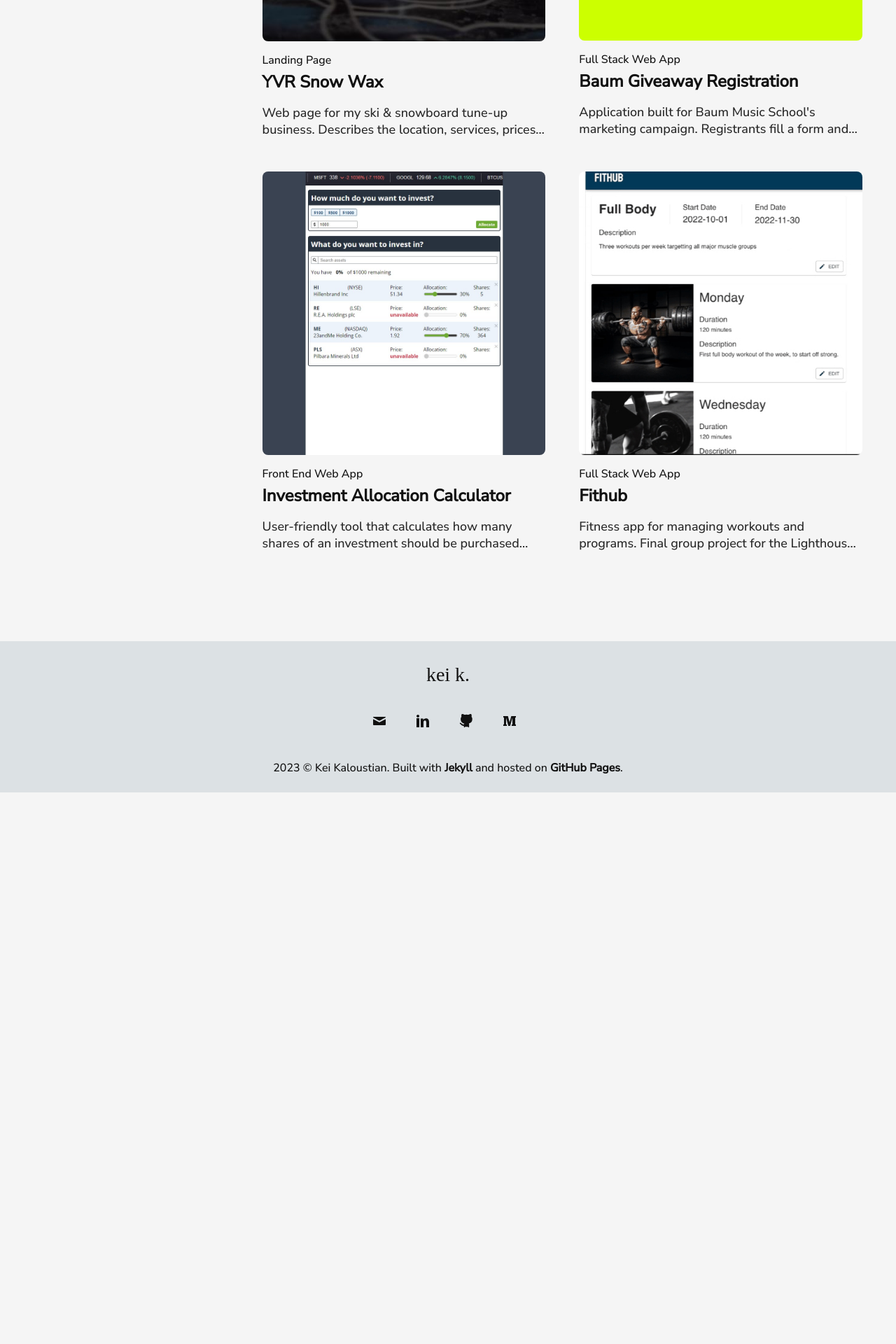
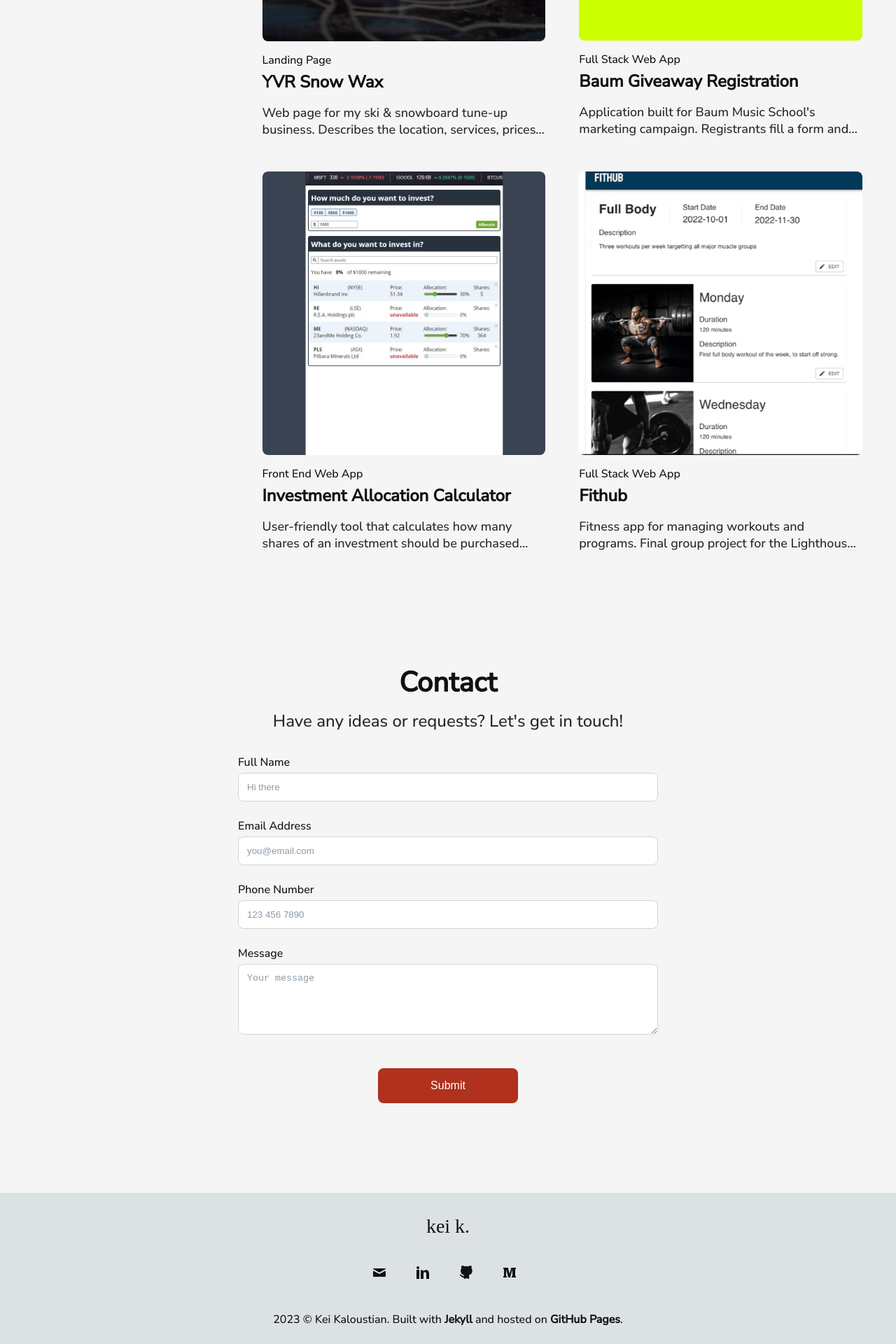
Before and after one commit to keikaloustian/keikaloustian.github.io, a Jekyll site: the page built from index.html, in a window 1280 px wide. Shown: the part 1126-3046 px from the top of the page at 70% size. Built offline with Jekyll 4.4.1, drawn with Linux system fonts in a browser that asks for light colours; some web fonts are replaced; before the commit the page ends 2258 px from its top, so only the background shows below that.

Commit message:
Build contact form

```diff
--- a/_includes/contact.html
+++ b/_includes/contact.html
@@ -1,3 +1,64 @@
-<section id="contact">
-  <!-- Contact form section content goes here -->
+<section id="contact" class="contact">
+  <div class="layout-container contact-container">
+    <h1 class="form__heading">Contact</h1>
+
+    <p class="form__p">Have any ideas or requests? Let's get in touch!</p>
+
+    <form
+      action="https://api.web3forms.com/submit"
+      method="POST"
+      id="contact-form"
+      class="form"
+    >
+      <input type="hidden" name="access_key" value="YOUR_ACCESS_KEY_HERE" />
+      <input
+        type="hidden"
+        name="subject"
+        value="New Submission from Web3Forms"
+      />
+      <input type="checkbox" name="botcheck" id="" style="display: none" />
+
+      <!-- NAME -->
+      <label for="name" class="form__label">Full Name</label>
+      <input
+        type="text"
+        name="name"
+        placeholder="Hi there"
+        required
+        class="form__input"
+      />
+
+      <!-- EMAIL -->
+      <label for="email" class="form__label">Email Address</label>
+      <input
+        type="email"
+        name="email"
+        placeholder="you@email.com"
+        required
+        class="form__input"
+      />
+
+      <label for="phone" class="form__label">Phone Number</label>
+      <input
+        type="text"
+        name="phone"
+        placeholder="123 456 7890"
+        required
+        class="form__input"
+      />
+
+      <label for="message" class="form__label">Message</label>
+      <textarea
+        rows="5"
+        name="message"
+        placeholder="Your message"
+        class="form__input form__input--message"
+        required
+      ></textarea>
+    </form>
+    <button type="submit" form="contact-form" class="form__button-send">
+      Submit
+    </button>
+    <p class="form__result" id="result"></p>
+  </div>
 </section>
--- a/_sass/base.scss
+++ b/_sass/base.scss
@@ -30,6 +30,14 @@ h6,
 p {
   margin-top: 0;
   margin-bottom: 0;
+}
+
+button {
+  border: none;
+}
+
+input, textarea {
+  box-sizing: border-box;
 }
 
 img,
--- /dev/null
+++ b/_sass/contact.scss
@@ -0,0 +1,95 @@
+.contact {
+  margin-top: 10rem;
+}
+
+.contact-container {
+  font-family: $nunito;
+  color: var(--text);
+  display: flex;
+  flex-direction: column;
+  align-items: center;
+}
+
+.form__heading {
+  font-size: 2.5rem;
+}
+
+.form__p {
+  opacity: 90%;
+  font-size: 1.5rem;
+  margin-top: 0.75rem;
+  margin-bottom: 2rem;
+}
+
+@media screen and (max-width: $tablet) {
+  .form__p {
+    font-size: 1.25rem;
+  }
+}
+
+@media screen and (max-width: $mobile) {
+  .form__p {
+    font-size: 1rem;
+  }
+
+  .form__heading {
+    font-size: 2rem;
+  }
+}
+
+.form {
+  width: 100%;
+  max-width: 600px;
+  margin-bottom: 1.5rem;
+}
+
+.form__label {
+  display: block;
+  margin-bottom: 0.25rem;
+  font-size: 1rem;
+}
+
+.form__input {
+  width: 100%;
+  margin-bottom: 1.5rem;
+  display: block;
+  padding: 0.75rem;
+  border: 1px solid #d1d5db;
+  border-radius: $corners;
+}
+
+.form__input--message {
+  resize: vertical;
+}
+
+.form__input::placeholder {
+  color: var(--accent);
+  opacity: 0.8;
+}
+
+.form__button-send {
+  width: 200px;
+  font-size: 1rem;
+  padding: 1rem;
+  color: #fff;
+  background-color: rgb(var(--primary), 0.9);
+  border-radius: $corners;
+  cursor: pointer;
+  transition: background-color 0.1s ease-in-out;
+}
+
+@media screen and (max-width: $mobile) {
+  .form__button-send {
+    width: 100px;
+  }
+}
+
+.form__button-send:hover {
+  background-color: rgb(var(--primary));
+}
+
+.form__result {
+  font-size: 1rem;
+  color: #9ca3af;
+  text-align: center;
+}
--- a/assets/css/main.scss
+++ b/assets/css/main.scss
@@ -7,4 +7,5 @@
 @import "hero";
 @import "projects";
 @import "skills";
+@import "contact";
 @import "footer";
```
